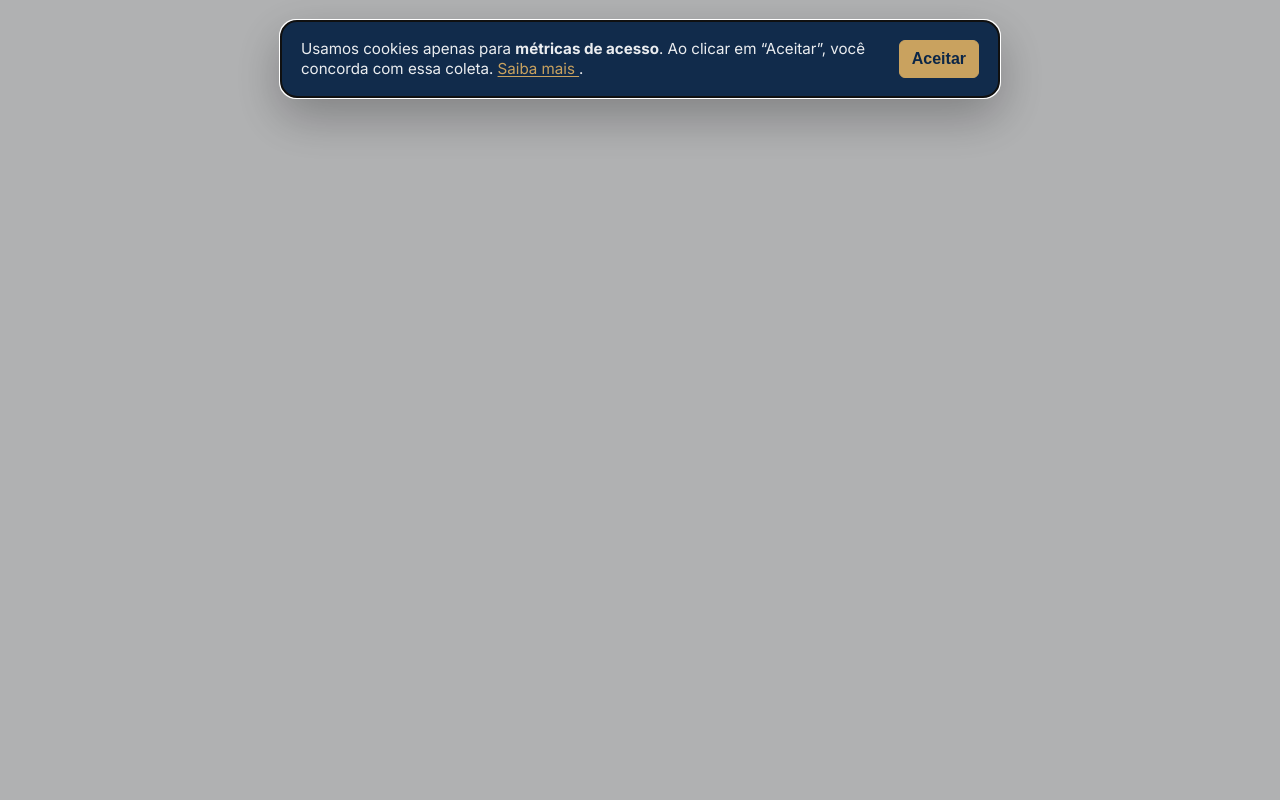
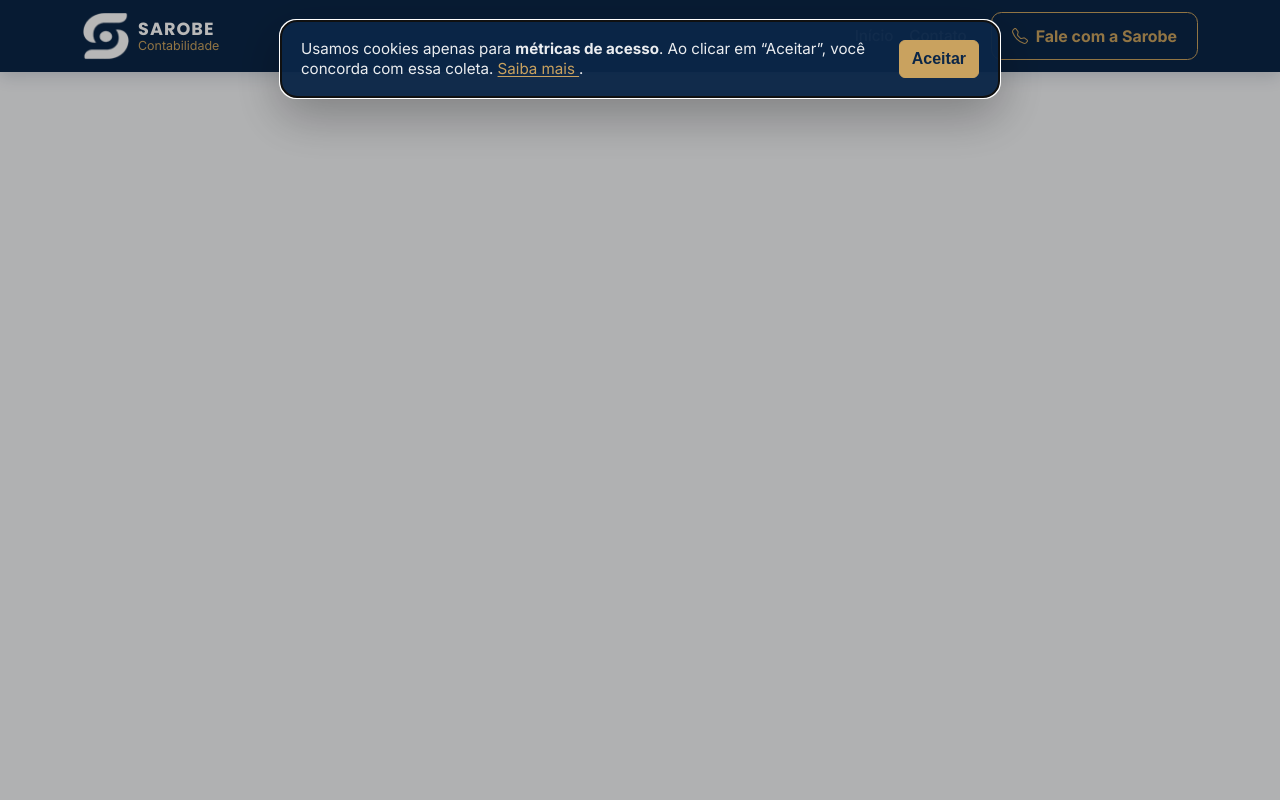
Before and after one commit to devsarobe-lgtm/site-sistema-web, a Django app: page /reforma-tributaria/ in a window 1280 px wide. Run offline with Django 5.2, Linux system fonts and the light colour scheme; parts of the project's set-up code (start-up, migrations or seed data) failed here and were passed over; some libraries are stand-ins or nearby versions.

Commit message:
implementação Header lp

```diff
--- a/institucional/static/css/lp.css
+++ b/institucional/static/css/lp.css
@@ -49,10 +49,12 @@
 }
 
 .lp-header {
-    position: relative;
+    position: sticky;
+    top: 0;
     z-index: 1030;
     background: var(--primary-color-dark);
     color: #fff;
+    box-shadow: 0 0.25rem 1rem rgba(11, 38, 71, 0.16);
 }
 
 .lp-header__inner {
@@ -68,19 +70,26 @@
     display: inline-flex;
     align-items: center;
     gap: 0.5rem;
+    flex-shrink: 0;
     color: #fff;
     line-height: 1.1;
 }
 
-.lp-header__brand:hover {
+.lp-header__brand:hover,
+.lp-header__brand:focus-visible {
     color: #fff;
+}
+
+.lp-header__brand picture {
+    display: block;
 }
 
 .lp-header__brand img {
     width: 3rem;
+    display: block;
 }
 
-.lp-header__brand span {
+.lp-header__brand-text {
     display: grid;
 }
 
@@ -97,7 +106,7 @@
 }
 
 .lp-header__toggle {
-    display: grid;
+    display: none;
     place-items: center;
     width: 2.75rem;
     height: 2.75rem;
@@ -115,15 +124,26 @@
     height: 1.4rem;
 }
 
-.lp-header__nav {
-    display: none;
-    width: 100%;
-    padding: 0.5rem 0 0.25rem;
+.lp-header--ready .lp-header__toggle {
+    display: grid;
 }
 
-.lp-header__nav.is-open {
+.lp-header__nav {
     display: grid;
+    width: 100%;
+    max-height: calc(100vh - 5rem);
+    max-height: calc(100dvh - 5rem);
+    overflow-y: auto;
+    padding: 0.5rem 0 0.25rem;
     gap: 0.75rem;
+}
+
+.lp-header--ready .lp-header__nav {
+    display: none;
+}
+
+.lp-header--ready .lp-header__nav.is-open {
+    display: grid;
 }
 
 .lp-header__links {
@@ -138,13 +158,36 @@
     display: block;
     padding: 0.55rem 0;
     color: #fff;
+    font-size: 0.95rem;
+    font-weight: 500;
 }
 
 .lp-header__links a:hover,
 .lp-header__links a:focus-visible,
+.lp-header__links a[aria-current="location"],
 .lp-footer a:hover,
 .lp-footer a:focus-visible {
     color: var(--accent-color);
+}
+
+.lp-header .lp-header__contact {
+    gap: 0.5rem;
+    width: 100%;
+    border-color: var(--accent-color);
+    background: transparent;
+    color: var(--accent-color);
+}
+
+.lp-header .lp-header__contact:hover,
+.lp-header .lp-header__contact:focus-visible {
+    background: var(--accent-color);
+    color: var(--primary-color-dark);
+}
+
+.lp-header__contact svg {
+    width: 1rem;
+    height: 1rem;
+    flex-shrink: 0;
 }
 
 .lp-button {
@@ -266,19 +309,25 @@
     z-index: 1000;
 }
 
-@media (min-width: 768px) {
+@media (min-width: 992px) {
     .lp-header__inner {
         flex-wrap: nowrap;
     }
 
-    .lp-header__toggle {
+    .lp-header__toggle,
+    .lp-header--ready .lp-header__toggle {
         display: none;
     }
 
     .lp-header__nav,
-    .lp-header__nav.is-open {
+    .lp-header--ready .lp-header__nav,
+    .lp-header--ready .lp-header__nav.is-open {
         display: flex;
         width: auto;
+        min-width: 0;
+        max-height: none;
+        overflow: visible;
+        flex: 1;
         align-items: center;
         justify-content: flex-end;
         gap: 1.5rem;
@@ -289,9 +338,22 @@
         display: flex;
         flex-wrap: wrap;
         align-items: center;
+        justify-content: flex-end;
         gap: 1rem;
     }
 
+    .lp-header__links a {
+        padding: 0.4rem 0;
+    }
+
+    .lp-header .lp-header__contact {
+        width: auto;
+        flex-shrink: 0;
+    }
+
+}
+
+@media (min-width: 768px) {
     .lp-footer__inner {
         grid-template-columns: 1fr auto;
         align-items: start;
--- a/institucional/static/js/lp.js
+++ b/institucional/static/js/lp.js
@@ -3,10 +3,13 @@
 
     const menuButton = document.querySelector('[data-lp-menu-toggle]');
     const navigation = document.querySelector('[data-lp-navigation]');
+    const header = document.getElementById('lp-header');
     const backToTop = document.querySelector('[data-lp-back-to-top]');
-    const desktopQuery = window.matchMedia('(min-width: 768px)');
+    const desktopQuery = window.matchMedia('(min-width: 992px)');
 
-    if (menuButton && navigation) {
+    if (header && menuButton && navigation) {
+        header.classList.add('lp-header--ready');
+
         const setMenuOpen = (isOpen, restoreFocus = false) => {
             navigation.classList.toggle('is-open', isOpen);
             menuButton.setAttribute('aria-expanded', String(isOpen));
@@ -25,8 +28,15 @@
             const link = event.target.closest('a');
             if (link) {
                 setMenuOpen(false);
-                const target = link.hash && document.getElementById(link.hash.slice(1));
-                if (target) target.focus({ preventScroll: true });
+                if (link.origin === window.location.origin && link.pathname === window.location.pathname && link.hash) {
+                    const target = document.getElementById(link.hash.slice(1));
+                    if (target) {
+                        if (!target.hasAttribute('tabindex')) target.setAttribute('tabindex', '-1');
+                        target.focus({ preventScroll: true });
+                    }
+                } else if (link.target === '_blank') {
+                    menuButton.focus({ preventScroll: true });
+                }
             }
         });
 
--- /dev/null
+++ b/institucional/templates/lp/components/_header.html
@@ -0,0 +1,43 @@
+{% load static %}
+<header class="lp-header" id="lp-header">
+    <div class="container lp-header__inner">
+        <a class="lp-header__brand" href="{% url 'home' %}" aria-label="Sarobe Contabilidade — ir para a página inicial">
+            <picture>
+                <source type="image/webp" srcset="{% static 'img/logos/logo_branca_icon_sem_fundo.webp' %} 1x, {% static 'img/logos/logo_branca_icon_sem_fundo_2x.webp' %} 2x">
+                <img src="{% static 'img/logos/logo_branca_icon_sem_fundo.webp' %}" alt="" width="50" height="50" loading="eager" decoding="async">
+            </picture>
+            <span class="lp-header__brand-text">
+                <strong>Sarobe</strong>
+                <small>Contabilidade</small>
+            </span>
+        </a>
+
+        <button class="lp-header__toggle" type="button" aria-controls="lp-navigation" aria-expanded="false"
+            aria-label="Abrir menu" data-lp-menu-toggle>
+            <svg viewBox="0 0 24 24" fill="none" stroke="currentColor" stroke-width="2"
+                stroke-linecap="round" aria-hidden="true" focusable="false">
+                <path d="M4 7h16M4 12h16M4 17h16"/>
+            </svg>
+        </button>
+
+        <nav class="lp-header__nav" id="lp-navigation" aria-label="Navegação da página" data-lp-navigation>
+            <ul class="lp-header__links">
+                {% for item in lp_nav_items %}
+                <li><a href="{{ item.url }}"{% if item.active %} aria-current="location"{% endif %}>{{ item.label }}</a></li>
+                {% empty %}
+                <li><a href="{% url 'home' %}">Home</a></li>
+                <li><a href="{% url 'services' %}">Serviços</a></li>
+                <li><a href="{% url 'contact' %}">Contato</a></li>
+                {% endfor %}
+            </ul>
+            {% if lp_whatsapp_url %}
+            <a class="lp-button lp-header__contact" href="{{ lp_whatsapp_url }}" target="_blank" rel="noopener noreferrer">
+                <svg viewBox="0 0 16 16" fill="currentColor" aria-hidden="true" focusable="false">
+                    <path d="M3.654 1.328a.678.678 0 0 0-1.015-.063L1.605 2.3c-.483.484-.661 1.169-.45 1.77a17.6 17.6 0 0 0 4.168 6.608 17.6 17.6 0 0 0 6.608 4.168c.601.211 1.286.033 1.77-.45l1.034-1.034a.678.678 0 0 0-.063-1.015l-2.307-1.794a.68.68 0 0 0-.58-.122l-2.19.547a1.75 1.75 0 0 1-1.657-.459L5.482 8.062a1.75 1.75 0 0 1-.46-1.657l.548-2.19a.68.68 0 0 0-.122-.58zM1.884.511a1.745 1.745 0 0 1 2.612.163L6.29 2.98c.329.423.445.974.315 1.494l-.547 2.19a.68.68 0 0 0 .178.643l2.457 2.457a.68.68 0 0 0 .644.178l2.189-.547a1.75 1.75 0 0 1 1.494.315l2.306 1.794c.829.645.905 1.87.163 2.611l-1.034 1.034c-.74.74-1.846 1.065-2.877.702a18.6 18.6 0 0 1-7.01-4.42 18.6 18.6 0 0 1-4.42-7.009c-.362-1.03-.037-2.137.703-2.877z"/>
+                </svg>
+                <span>{{ lp_header_contact_label|default:'WhatsApp' }}</span>
+            </a>
+            {% endif %}
+        </nav>
+    </div>
+</header>
--- a/institucional/templates/lp/lp_base.html
+++ b/institucional/templates/lp/lp_base.html
@@ -22,6 +22,7 @@
 <body class="lp-page {% block body_class %}{% endblock %}">
     <a class="lp-skip-link" href="#main-content">Pular para o conteúdo</a>
 
+    {% include 'lp/components/_header.html' %}
     {% include 'components/_cookie_banner.html' %}
 
     <main id="main-content" tabindex="-1">
--- a/institucional/views.py
+++ b/institucional/views.py
@@ -2,6 +2,7 @@ from django.views.generic import TemplateView, ListView, DetailView
 from django.shortcuts import render
 from django.db.models import Count
 from django.shortcuts import get_object_or_404
+from django.urls import reverse
 from . import models
 
 
@@ -104,7 +105,7 @@ class TaxReformView(TemplateView):
         )
         context["lp_nav_items"] = [
             {"label": "Início", "url": "#inicio"},
-            {"label": "Contato", "url": "#contato"},
+            {"label": "Contato", "url": reverse("contact")},
         ]
         context["lp_whatsapp_url"] = (
             "https://wa.me/554832660069?text=Ol%C3%A1%21%20Gostaria%20de%20"
```
